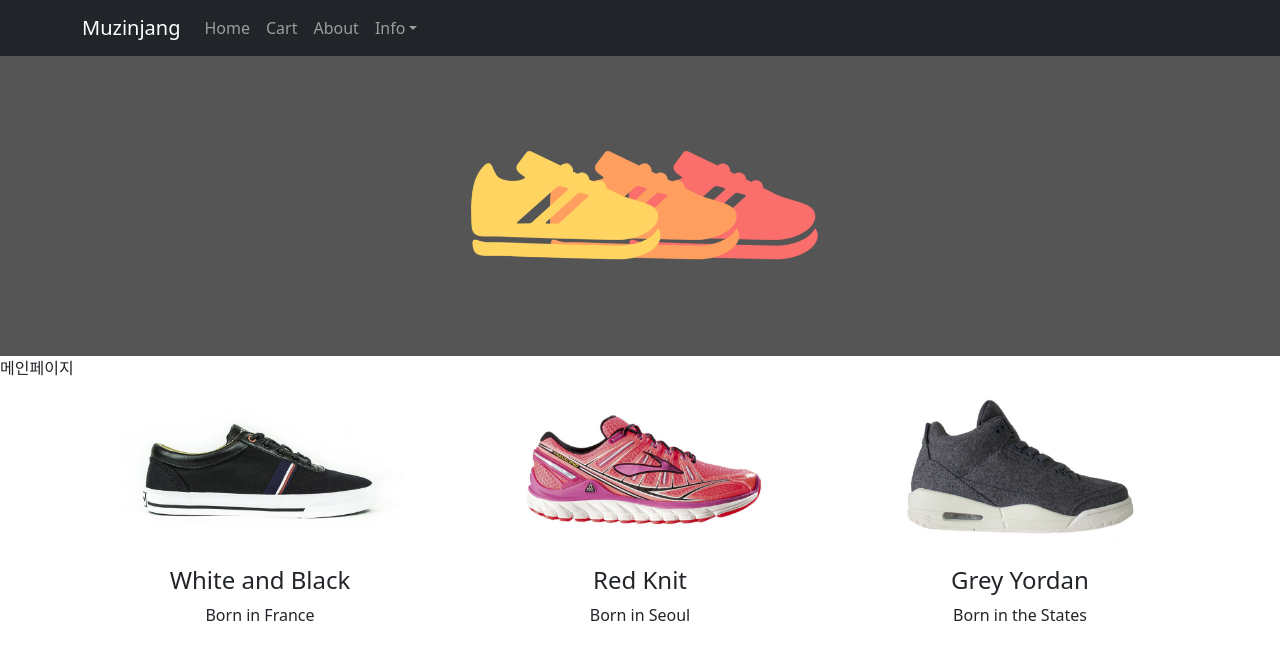
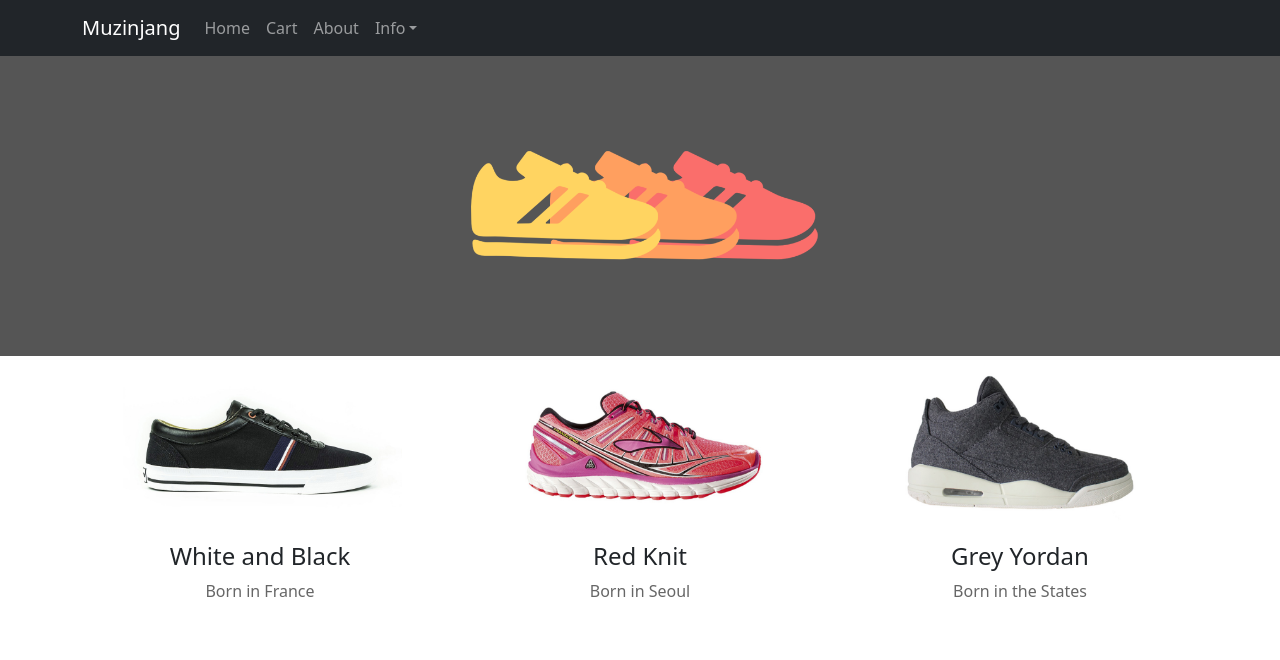
Before and after one commit to MINSsss96/shoes-shop, a React (Vite) app: page / in a window 1280 px wide. Shown: the top 660 px of the page. Built offline with nearby package versions, Linux system fonts and the light colour scheme; the HTML template or start-up script is replaced by a standard one.

Commit message:
Home 컴포넌트 생성 완료 - 전체 구조 완성

```diff
--- a/src/App.jsx
+++ b/src/App.jsx
@@ -2,14 +2,12 @@ import "./App.css";
 import AppNavBar from "./AppNavBar";
 // assets 폴더 내의 이미지 사용법 -> import 해서 사용
 import bg_png from "./assets/images/bg.png"
-import img_2 from "./assets/images/shoes2.jpg"
-import {Container, Row, Col} from 'react-bootstrap';
 import data from "./data/data";
 import { useState } from "react";
-import Product from "./Product";
 import { Routes, Route } from "react-router-dom";
 import Detail from "./Detail";
 import About from "./About";
+import Home from "./Home";
 
 function App() {
   // 상품정보를 갖는 product 스테이트를 만든다.
@@ -28,7 +26,7 @@ function App() {
       {/* Routing 정보를 한꺼번에 모아놓는 장소 */}
       {/* 스프링에서 사용하는 컨트롤러 클래스 */}
       <Routes>
-        <Route path="/" element={<div>메인페이지</div>} />
+        <Route path="/" element={<Home product={product}/>} />
         {/* /detail/2 -> PathVariable 설정 법 */}
         <Route path="/detail/:id" element={<Detail product={product}/>} />
         <Route path="/cart" element={<div>장바구니페이지</div>} />
@@ -40,22 +38,6 @@ function App() {
         </Route>
         <Route path="*" element={<div>Page Not Found 404 Error</div>}></Route>
       </Routes>
-      {/* 상품진열영역 시작 */}
-      <Container>
-        <Row>
-          {
-            product.map((shoes, _)=>{
-              return(
-                <Col key={shoes.id} className="text-center">
-                  {/* Product 콤포넌트 자리 */}
-                  <Product shoes={shoes}/>
-                </Col>
-              )
-            })
-          }
-        </Row>
-      </Container>
-      {/* 상품진열영역 끝 */}
     </>
   );
 }
--- /dev/null
+++ b/src/Home/index.jsx
@@ -0,0 +1,26 @@
+import {Container, Row, Col} from 'react-bootstrap';
+import Product from '../Product';
+
+function Home({product}){
+  return(
+    <div>
+      {/* 상품진열영역 시작 */}
+      <Container>
+        <Row>
+          {
+            product.map((shoes, _)=>{
+              return(
+                <Col key={shoes.id} className="text-center">
+                  {/* Product 콤포넌트 자리 */}
+                  <Product shoes={shoes}/>
+                </Col>
+              )
+            })
+          }
+        </Row>
+      </Container>
+      {/* 상품진열영역 끝 */}
+    </div>
+  )
+}
+export default Home;
```
Also changed, not shown: src/About/About.css (renamed from About/About.css), src/About/index.jsx (renamed from About/index.jsx).
